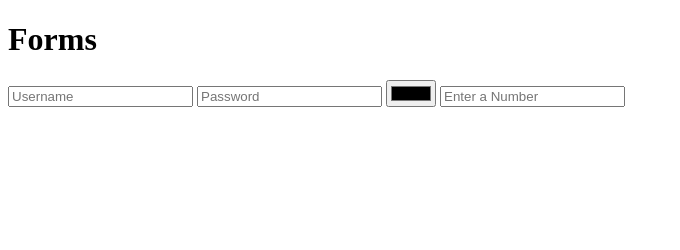
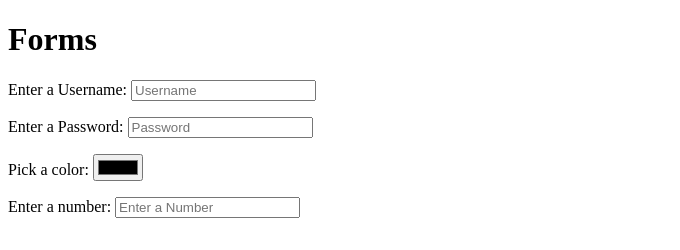
Before and after one commit to JaideepGuntupalli/Web-Development-UDY, a plain HTML site: page 5-HTML_Forms & Tables/forms.html in a window 1280 px wide. Shown: the whole page, without its empty margins (0-680 px from the left). Drawn offline with Linux system fonts and the light colour scheme.

Commit message:
Added some labels

```diff
--- a/5-HTML_Forms & Tables/forms.html
+++ b/5-HTML_Forms & Tables/forms.html
@@ -10,10 +10,25 @@
         <h1>Forms</h1>
 
         <form action=" ">
-            <input type="text" placeholder="Username" />
-            <input type="password" placeholder="Password" />
-            <input type="color" />
-            <input type="number" placeholder="Enter a Number" />
+            <p>
+                <label for="username">Enter a Username:</label>
+                <input type="text" placeholder="Username" id="username" />
+            </p>
+
+            <p>
+                <label for="password">Enter a Password:</label>
+                <input type="password" placeholder="Password" id="password" />
+            </p>
+
+            <p>
+                <label for="color">Pick a color:</label>
+                <input type="color" id="color" />
+            </p>
+
+            <p>
+                <label for="num">Enter a number:</label>
+                <input type="number" placeholder="Enter a Number" id="num" />
+            </p>
         </form>
     </body>
 </html>
```
